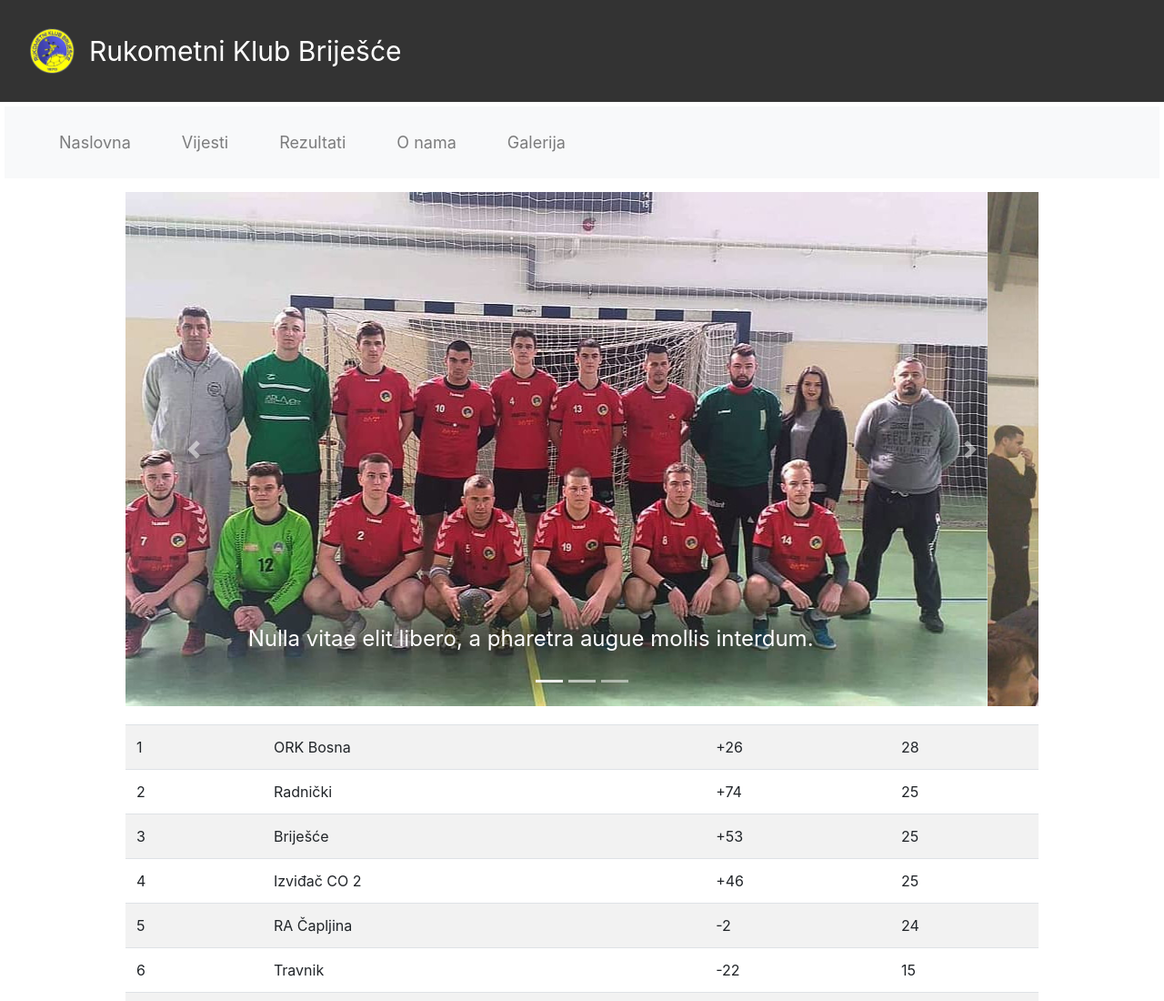
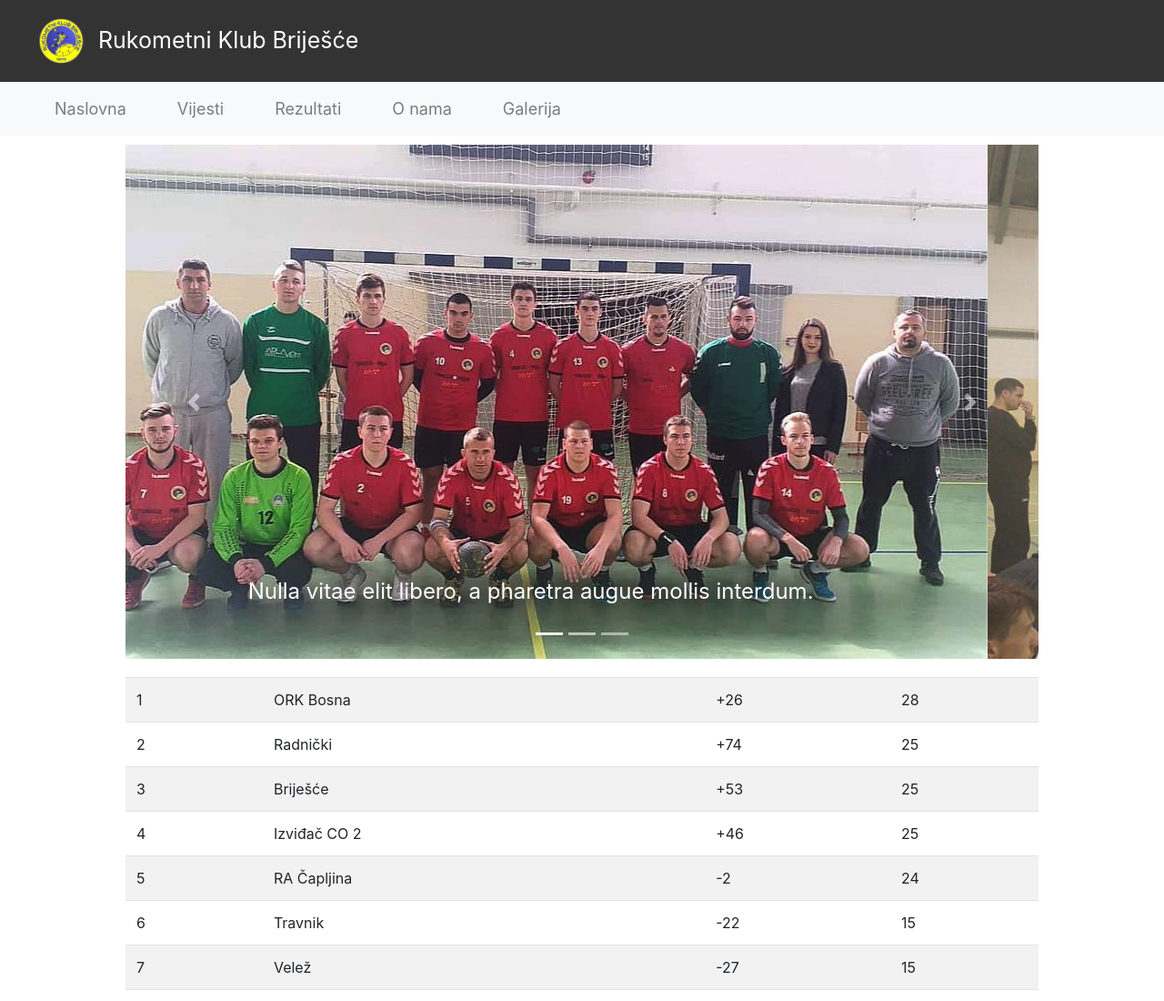
Before and after one commit to Emkaaa/rkbrijesce, a plain HTML site: page index.html in a window 1280 px wide. Shown: the top 1100 px of the page at 91% size. Drawn offline with nearby package versions, Linux system fonts and the light colour scheme; files that its build step writes are made by us from their sources.

Commit message:
sredjen height hedera i navbara, dodani linkovi na logo i naslov

```diff
--- a/css/main.scss
+++ b/css/main.scss
@@ -8,24 +8,27 @@ $secondaryColor : lightblue;
 
 body {
     display: grid;
-    grid-template-rows: 7rem 1fr auto auto;
     grid-gap: 0px;
     color: white;
     font-family: Helvetica;
 
     .header {
         background-color: $primaryColor;
+        height: min-content;
+        padding: 20px 10px;
         color: white;
-        text-align: start;
-        text-justify: center;
-        margin-bottom: 0;
-        font-size: 30px;
+        font-size: 25px;
         grid-column: 1/4;
         display: flex;
         align-items: center;
 
         .club-name {
             margin-left: 1rem;
+            color: white;
+        }
+
+        #club-name {
+            text-decoration: none;
         }
 
         .logo {
@@ -39,11 +42,12 @@ body {
     .nav-bar {
 
         grid-column: 1/4;
-        margin: 5px;
+
+
         .nav-item{
             font-style: bold;
             text-align: center;
-            margin: 10px 20px;
+            margin: 0 20px;
             font-size: 18px;
         }
 
@@ -64,7 +68,7 @@ body {
 
             .carousel-item{
                 width : 100%;
-                height: 56%;
+                height: 50%;
                 font-size: 150%;
 
             }
@@ -97,7 +101,6 @@ body {
             .side{
                 grid-column: 2/3;
             }
-
           }
     }
 
```
